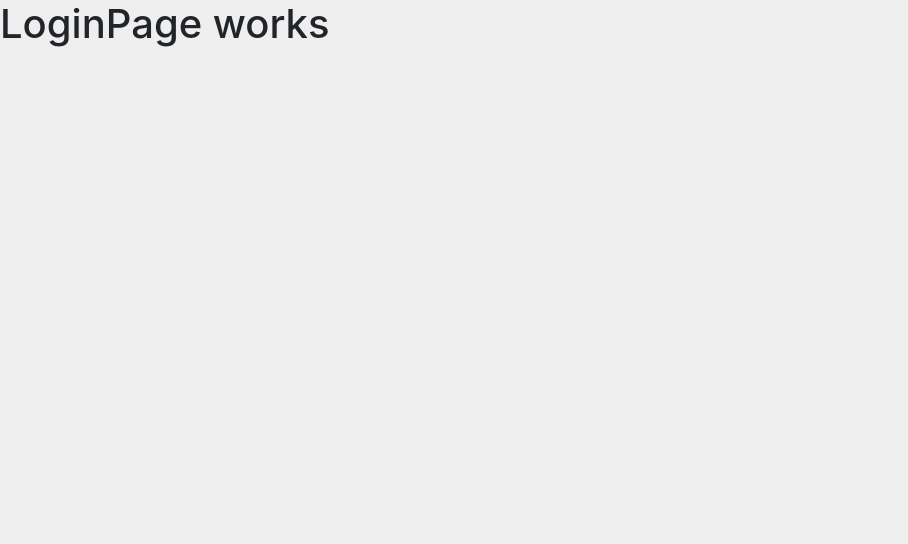
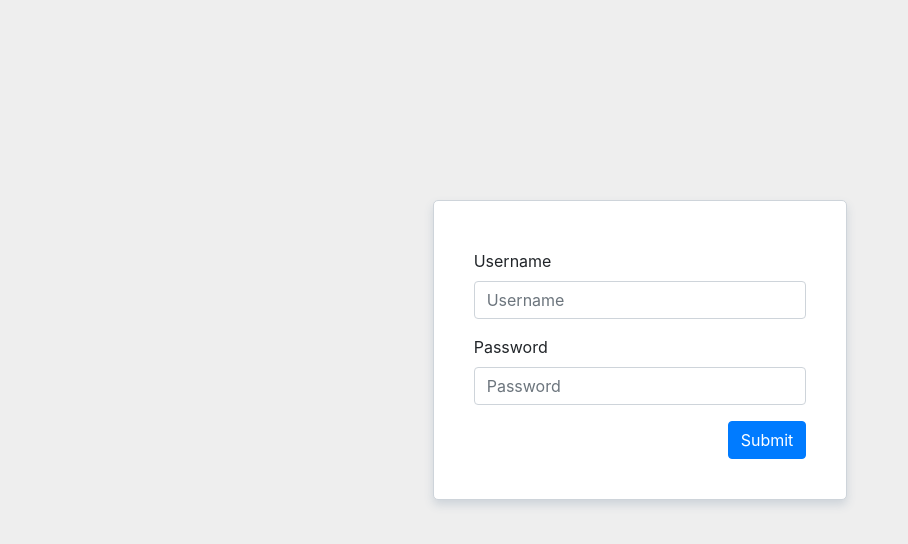
Before and after one commit to danieltalhaug/Noroff-FinalCA, a Vue app: page / in a window 1280 px wide. Shown: the top 544 px of the page, without its empty margins (0-908 px from the left). Built offline with nearby package versions, Linux system fonts and the light colour scheme.

Commit message:
Visual login page finished for now

```diff
--- a/src/App.vue
+++ b/src/App.vue
@@ -16,8 +16,12 @@ export default {
 </script>
 
 <style lang="scss">
+// Variables
 
+// SCSS
 #app {
 
 }
+
+
 </style>
--- a/src/components/LoginPage.vue
+++ b/src/components/LoginPage.vue
@@ -1,17 +1,103 @@
 <template>
-    <h1>LoginPage works</h1>
+  <div class="container-fluid">
+    <div class="container">
+      <div class="row row-height">
+        <div class="col"></div><!-- Fake column -->
+        <div class="col login-box">
+        <form>
+          <h3>{{message}}</h3>
+          <div class="form-group">
+            <label >Username</label>
+            <input type="text" class="form-control" placeholder="Username" v-model="username" v-bind:class="{ 'error-border': inputUsernameError }">
+            <span class="error" v-if="showUsernameError">Please enter a correct username</span><!-- Error text -->
+          </div>
+          <div class="form-group">
+            <label>Password</label>
+            <input type="text" class="form-control" placeholder="Password" v-model="password" v-bind:class="{ 'error-border': inputPasswordError }">
+            <span class="error" v-if="showPasswordError">Please enter a correct Password</span><!-- Error text -->
+          </div>
+          <div class="form-check">
+          </div>
+          <button type="button" v-on:click="login" class="btn btn-primary float-right">Submit</button>
+        </form><!-- Form end -->
+        </div><!-- Login column end -->
+        <div class="col"></div><!-- Fake column -->
+      </div><!-- Row end -->
+    </div><!-- Container end -->
+  </div><!-- Fluid-container end -->
 </template>
 
-export default {
-  name: 'LoginPage',
-  props {
-    msg: string;
+<script>
+  // Set username and password
+  (function () {
+    localStorage.setItem('username', 'admin');
+    localStorage.setItem('password', 'admin');
+  })();
 
+  export default {
+    name: 'LoginPage',
+    data: {
+      message: 'Please log in',
+      username: '',
+      password: '',
+      showUsernameError: false,
+      showPasswordError: false,
+      inputUsernameError: false,
+      inputPasswordError: false
+    },
+    methods: {
+      login: function(e) {
+        if(this.username !== localStorage.getItem("username") || this.password !== localStorage.getItem("password")) {
+          if(this.username !== localStorage.getItem("username")){
+            this.message = 'Please enter correct login details';
+            this.showUsernameError = true;
+            this.inputUsernameError = true;
+          } else {
+            this.showUsernameError = false;
+            this.inputUsernameError = false;
+          }
+          if(this.password !== localStorage.getItem("password")) {
+            this.showPasswordError = true;
+            this.inputPasswordError = true;
+          } else {
+            this.showPasswordError = false;
+            this.inputPasswordError = false;
+          }
+        } else {
+          this.message = "welcome back" + this.username;
+          this.showPasswordError = false;
+          this.showUsernameError = false;
+          this.inputUsernameError = false;
+          this.inputPasswordError = false;
+        }
+      }
+    }
   }
-}
+</script>
 
 <style lang="scss">
+// Variables
+$grey: #ced4da;
+$border-radius: 5px;
+$error-red: #ff5b5b;
+// SCSS
   body {
     background-color: #eee;
   }
+  .row-height {
+    padding-top: 200px;
+  }
+  .login-box {
+    border-radius: $border-radius;
+    border: 1px solid $grey;
+    background-color: white;
+    padding: 40px;
+    box-shadow: 0 5px 10px $grey;
+  }
+  .error {
+    color: $error-red;
+    &-border {
+    border: 1px solid $error-red;
+    }
+  }
 </style>
```
Also changed, not shown: src/components/HomePage.vue (added).
